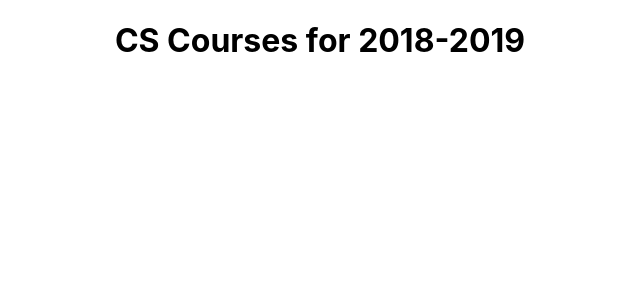
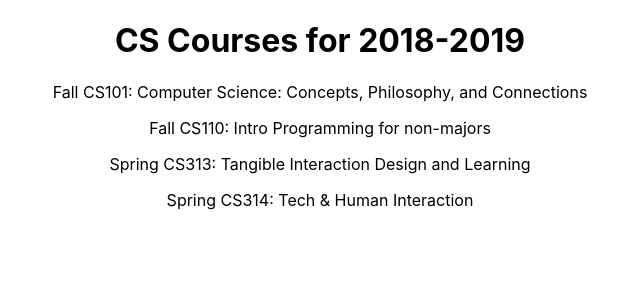
Before and after one commit to VihaanShah26/CS392-Fall2024-ReactTutorial, a React (Vite) app: page / in a window 1280 px wide. Shown: the top 300 px of the page, without its empty margins (320-960 px from the left). Built offline with nearby package versions, Linux system fonts and the light colour scheme.

Commit message:
added course list

```diff
--- a/src/App.jsx
+++ b/src/App.jsx
@@ -1,15 +1,44 @@
 import { useState } from 'react';
 import logo from './logo.svg';
 import './App.css';
+import Banner from './components/Banner';
+import CourseList from './components/CourseList';
 
 const schedule = {
-  title: "CS Courses for 2018-2019"
+  "title": "CS Courses for 2018-2019",
+  "courses": {
+    "F101" : {
+      "term": "Fall",
+      "number": "101",
+      "meets" : "MWF 11:00-11:50",
+      "title" : "Computer Science: Concepts, Philosophy, and Connections"
+    },
+    "F110" : {
+      "term": "Fall",
+      "number": "110",
+      "meets" : "MWF 10:00-10:50",
+      "title" : "Intro Programming for non-majors"
+    },
+    "S313" : {
+      "term": "Spring",
+      "number": "313",
+      "meets" : "TuTh 15:30-16:50",
+      "title" : "Tangible Interaction Design and Learning"
+    },
+    "S314" : {
+      "term": "Spring",
+      "number": "314",
+      "meets" : "TuTh 9:30-10:50",
+      "title" : "Tech & Human Interaction"
+    }
+  }
 };
 
 const App = () => {
   return (
     <div className="App">
-      <h1>{schedule.title}</h1>
+      <Banner title={schedule.title} />
+      <CourseList courses={schedule.courses} />
     </div>
   );
 };
--- /dev/null
+++ b/src/components/Banner.jsx
@@ -0,0 +1,7 @@
+const Banner = ({title}) => {
+    return (
+        <h1>{title}</h1>
+    );
+}
+
+export default Banner;
--- /dev/null
+++ b/src/components/CourseList.jsx
@@ -0,0 +1,9 @@
+const CourseList = ({ courses }) => {
+  return (
+        Object.entries(courses).map(([key, course]) => (
+            <p key={key}> {course.term} CS{course.number}: {course.title} </p>
+        ))
+  );
+}
+
+export default CourseList;
```
